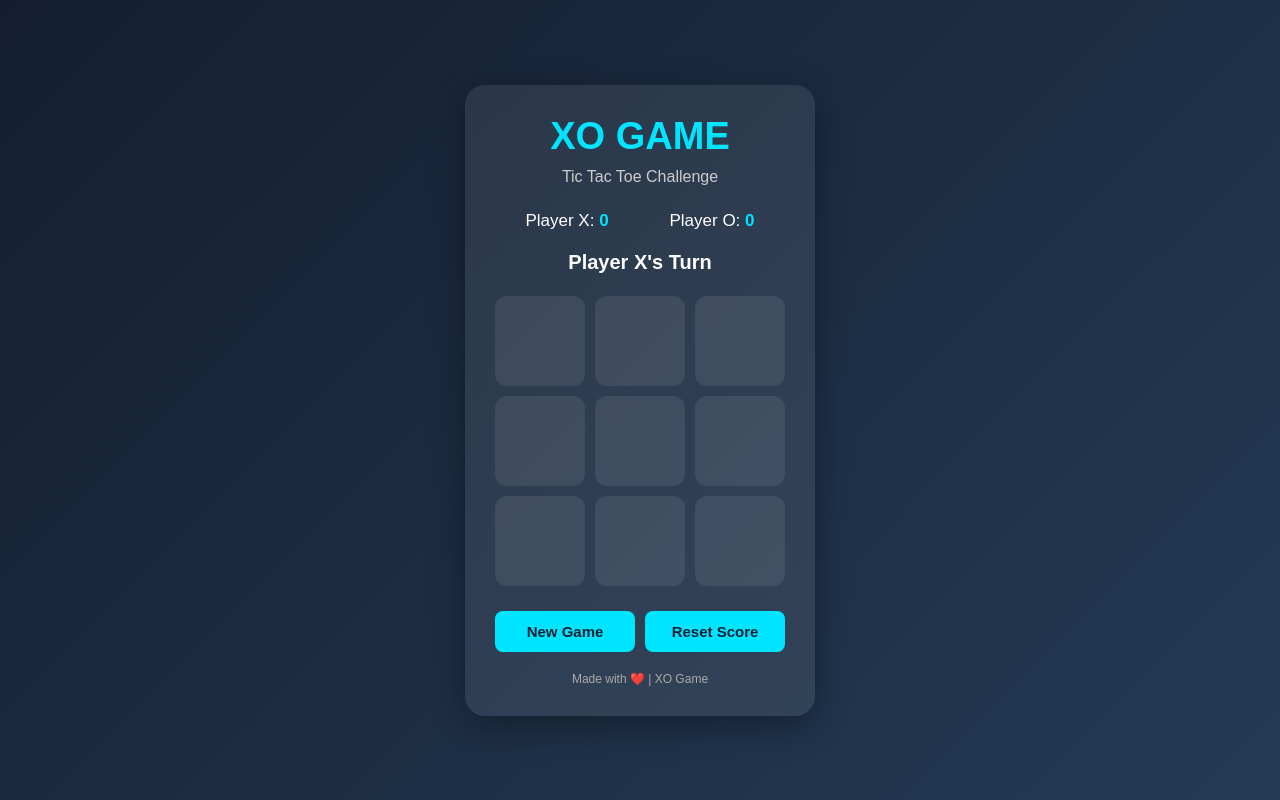
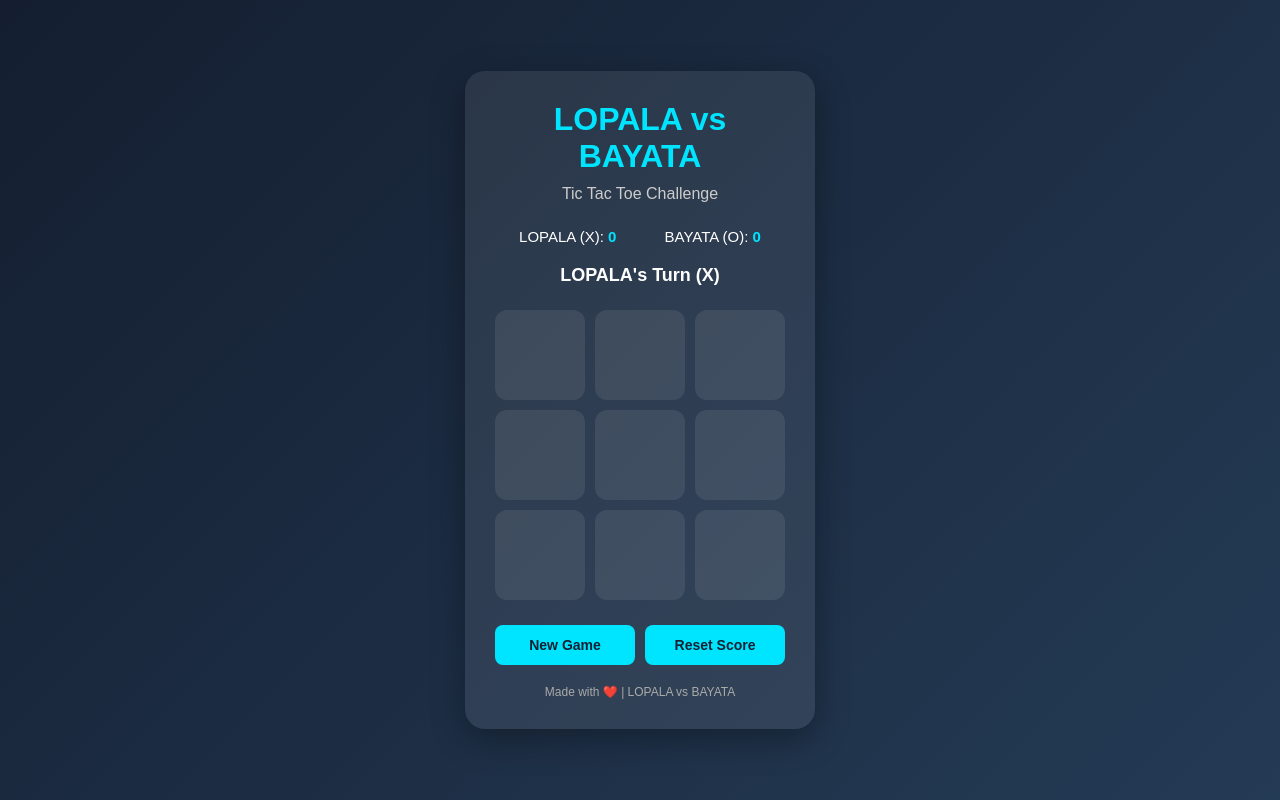
Before and after one commit to acemanoj2686-eng/html-git, a plain HTML site: page index.html in a window 1280 px wide. Both pictures are taken after a click on the button "New Game". Drawn offline with Linux system fonts and the light colour scheme.

Commit message:
Rename game and update player labels

```diff
--- a/index.html
+++ b/index.html
@@ -1,10 +1,10 @@
-
 <!DOCTYPE html>
 <html lang="en">
 <head>
 <meta charset="UTF-8">
 <meta name="viewport" content="width=device-width, initial-scale=1.0">
-<title>XO Game</title>
+<title>Lopala vs Bayata Game</title>
+
 <style>
 * {
     margin: 0;
@@ -33,7 +33,7 @@ body {
 }
 
 h1 {
-    font-size: 38px;
+    font-size: 32px;
     margin-bottom: 10px;
     color: #00e5ff;
 }
@@ -47,7 +47,7 @@ h1 {
     display: flex;
     justify-content: space-around;
     margin-bottom: 20px;
-    font-size: 17px;
+    font-size: 15px;
 }
 
 .score span {
@@ -57,7 +57,7 @@ h1 {
 
 .status {
     margin-bottom: 20px;
-    font-size: 20px;
+    font-size: 18px;
     font-weight: bold;
     min-height: 25px;
 }
@@ -113,7 +113,7 @@ button.control {
     padding: 12px;
     border: none;
     border-radius: 8px;
-    font-size: 15px;
+    font-size: 14px;
     font-weight: bold;
     cursor: pointer;
     background: #00e5ff;
@@ -135,15 +135,18 @@ footer {
 <body>
 
 <div class="game">
-    <h1>XO GAME</h1>
+
+    <h1>LOPALA vs BAYATA</h1>
     <p class="subtitle">Tic Tac Toe Challenge</p>
 
     <div class="score">
-        <div>Player X: <span id="scoreX">0</span></div>
-        <div>Player O: <span id="scoreO">0</span></div>
+        <div>LOPALA (X): <span id="scoreX">0</span></div>
+        <div>BAYATA (O): <span id="scoreO">0</span></div>
     </div>
 
-    <div class="status" id="status">Player X's Turn</div>
+    <div class="status" id="status">
+        LOPALA's Turn (X)
+    </div>
 
     <div class="board" id="board">
         <button class="cell"></button>
@@ -158,11 +161,17 @@ footer {
     </div>
 
     <div class="controls">
-        <button class="control" onclick="restart()">New Game</button>
-        <button class="control" onclick="resetAll()">Reset Score</button>
+        <button class="control" onclick="restart()">
+            New Game
+        </button>
+
+        <button class="control" onclick="resetAll()">
+            Reset Score
+        </button>
     </div>
 
-    <footer>Made with ❤️ | XO Game</footer>
+    <footer>Made with ❤️ | LOPALA vs BAYATA</footer>
+
 </div>
 
 <script>
@@ -171,8 +180,18 @@ const statusText = document.getElementById("status");
 
 let currentPlayer = "X";
 let gameActive = true;
+
 let board = ["","","","","","","","",""];
-let scores = { X: 0, O: 0 };
+
+let scores = {
+    X: 0,
+    O: 0
+};
+
+const playerNames = {
+    X: "LOPALA",
+    O: "BAYATA"
+};
 
 const winPatterns = [
     [0,1,2], [3,4,5], [6,7,8],
@@ -185,20 +204,28 @@ cells.forEach((cell, index) => {
 });
 
 function makeMove(index) {
+
     if (board[index] !== "" || !gameActive) return;
 
     board[index] = currentPlayer;
+
     cells[index].textContent = currentPlayer;
-    cells[index].classList.add(currentPlayer.toLowerCase());
+
+    cells[index].classList.add(
+        currentPlayer.toLowerCase()
+    );
+
     cells[index].disabled = true;
 
     checkWinner();
 }
 
 function checkWinner() {
+
     let winningPattern = null;
 
     for (let pattern of winPatterns) {
+
         const [a,b,c] = pattern;
 
         if (
@@ -212,49 +239,76 @@ function checkWinner() {
     }
 
     if (winningPattern) {
+
         winningPattern.forEach(index => {
             cells[index].classList.add("win");
         });
 
-        statusText.textContent = "🎉 Player " + currentPlayer + " Wins!";
+        statusText.textContent =
+            "🎉 " + playerNames[currentPlayer] + " Wins!";
+
         scores[currentPlayer]++;
+
         updateScore();
+
         gameActive = false;
+
         return;
     }
 
     if (!board.includes("")) {
+
         statusText.textContent = "🤝 It's a Draw!";
+
         gameActive = false;
+
         return;
     }
 
-    currentPlayer = currentPlayer === "X" ? "O" : "X";
-    statusText.textContent = "Player " + currentPlayer + "'s Turn";
+    currentPlayer =
+        currentPlayer === "X" ? "O" : "X";
+
+    statusText.textContent =
+        playerNames[currentPlayer] + "'s Turn (" +
+        currentPlayer + ")";
 }
 
 function updateScore() {
+
     document.getElementById("scoreX").textContent = scores.X;
+
     document.getElementById("scoreO").textContent = scores.O;
 }
 
 function restart() {
+
     board = ["","","","","","","","",""];
+
     currentPlayer = "X";
+
     gameActive = true;
 
     cells.forEach(cell => {
+
         cell.textContent = "";
+
         cell.disabled = false;
+
         cell.className = "cell";
     });
 
-    statusText.textContent = "Player X's Turn";
+    statusText.textContent = "LOPALA's Turn (X)";
 }
 
 function resetAll() {
-    scores = { X: 0, O: 0 };
+
+    scores = {
+        X: 0,
+        O: 0
+    };
+
     updateScore();
+
     restart();
 }
 </script>
```
